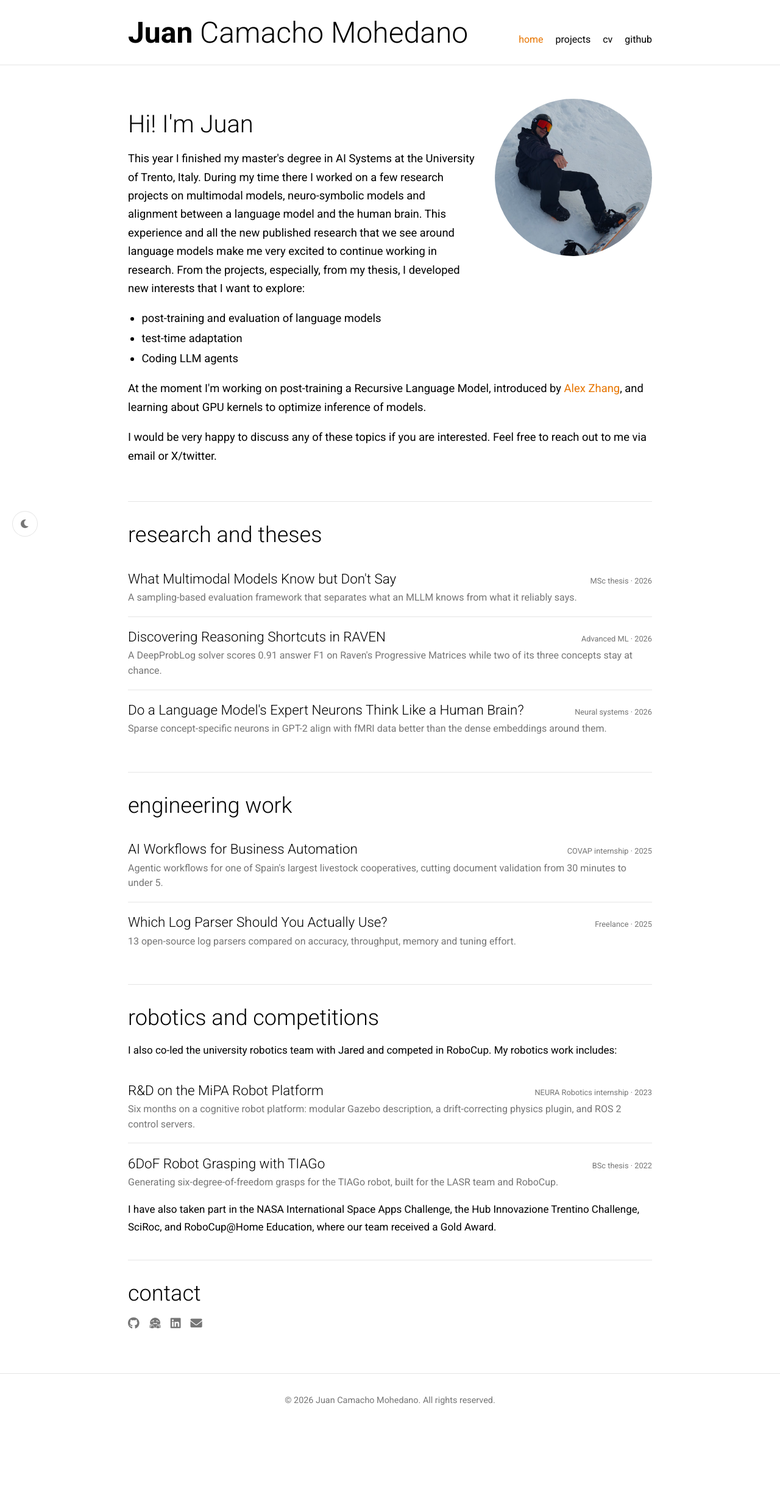
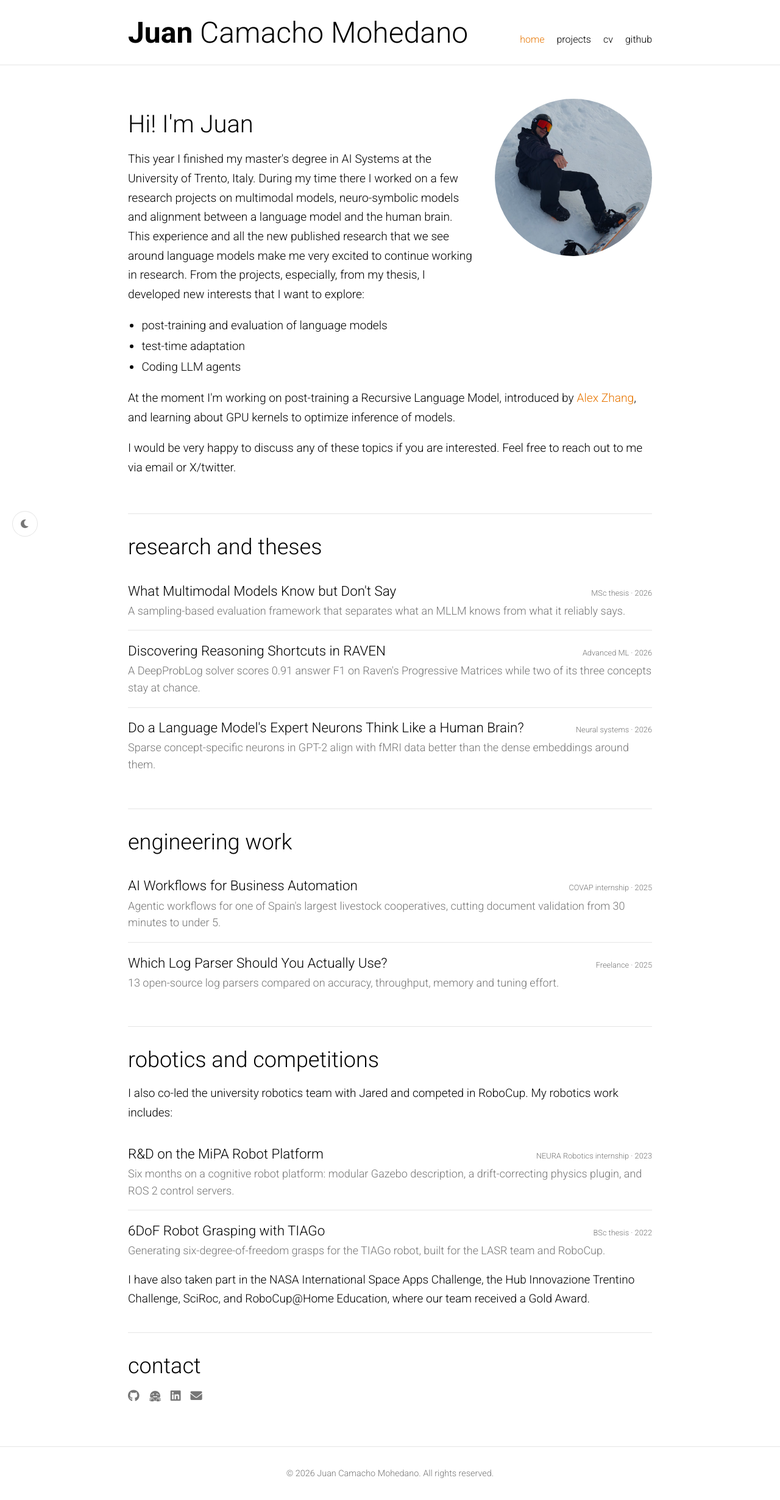
Before and after one commit to jucamohedano/jucamohedano.github.io, a Jekyll site: the page built from index.md, in a window 1280 px wide. Shown: the whole page at 61% size. Built offline with Jekyll 4.4.1, drawn with Linux system fonts in a browser that asks for light colours; before the commit the page ends 2341 px from its top, so only the background shows below that.

Commit message:
Refine global body typography

```diff
--- a/css/styles.css
+++ b/css/styles.css
@@ -98,8 +98,8 @@ body {
     margin: 0;
     padding: 0;
     transition: color 0.3s ease, background-color 0.3s ease;
-    font-size: 17px;
-    font-weight: 400;
+    font-size: 19px;
+    font-weight: 300;
 }
 
 .container {
@@ -127,6 +127,11 @@ h2 {
 
 h3 {
     font-size: 1.25rem;
+}
+
+strong,
+b {
+    font-weight: 700;
 }
 
 p, ul, ol {
@@ -262,7 +267,7 @@ section {
 .bio {
     display: flow-root;
     margin-bottom: 2.5rem;
-    font-size: 1.15rem;
+    font-size: 1.2rem;
 }
 
 .profile-photo {
@@ -416,7 +421,7 @@ html:not([data-theme]) .theme-toggle {
 
 .hl-desc {
     margin: 0.25rem 0 0;
-    font-size: 1rem;
+    font-size: 1.125rem;
     line-height: 1.55;
     color: var(--text-muted);
 }
```
